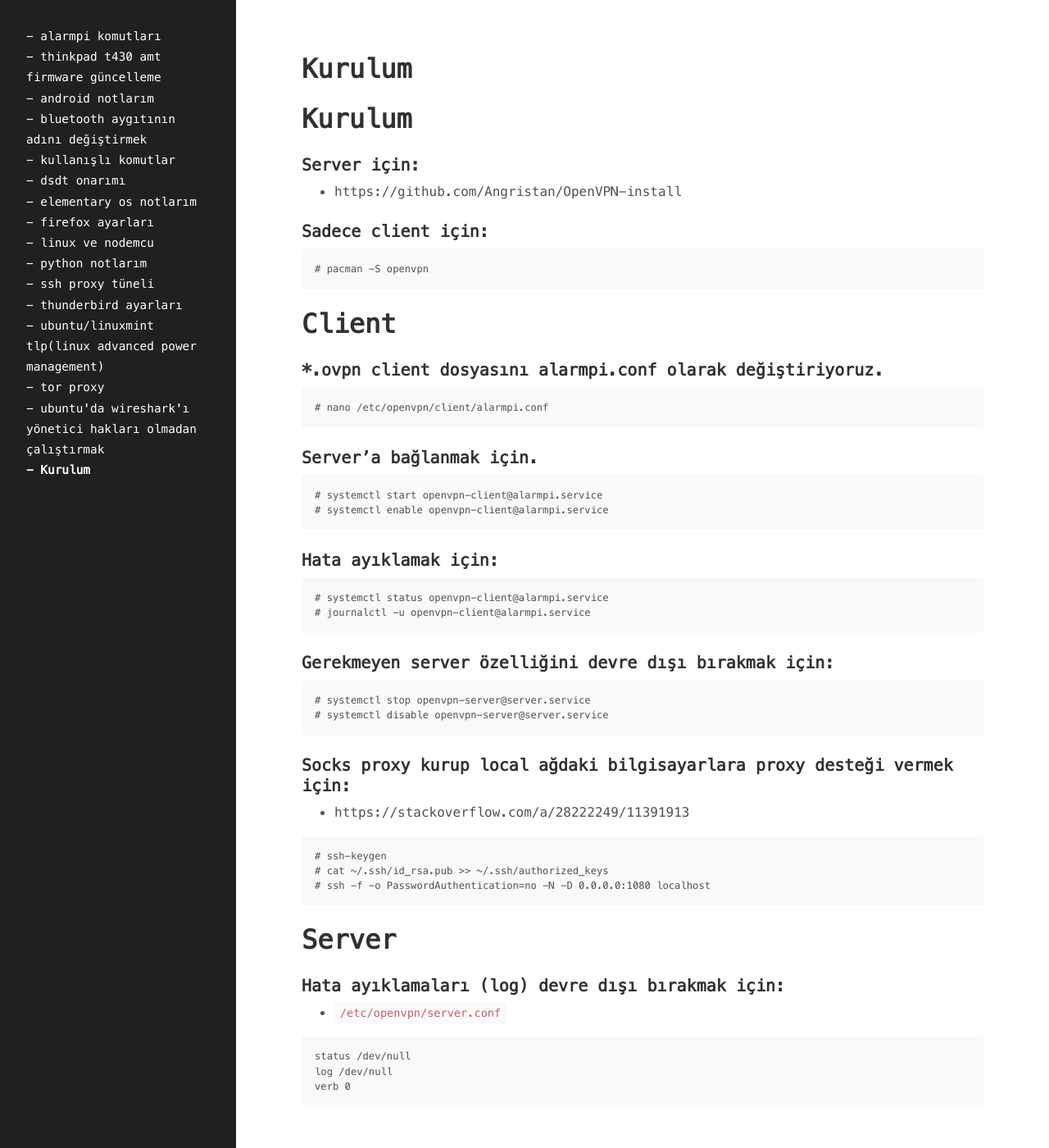
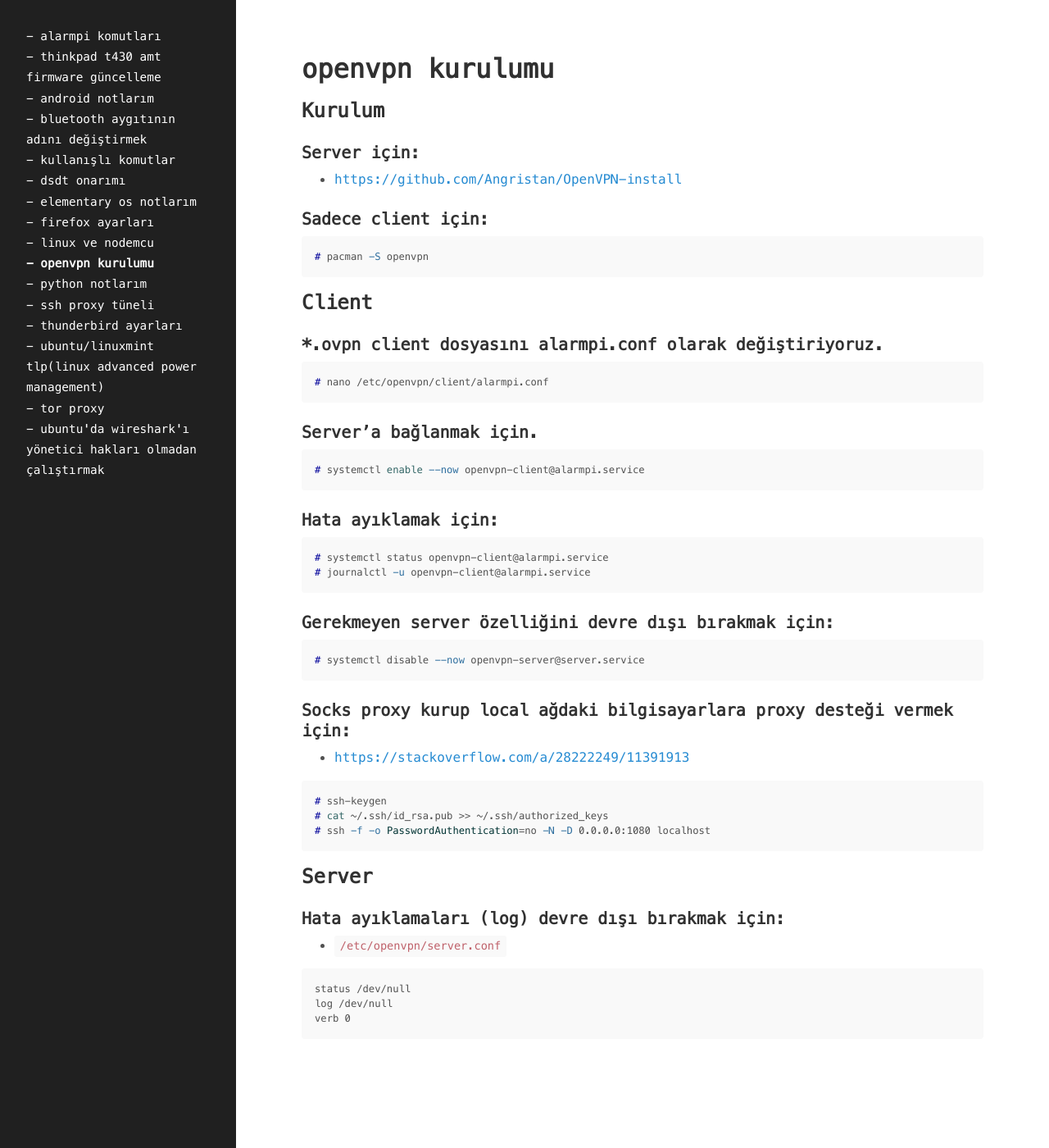
Before and after one commit to queeup/queeup.github.io, a Jekyll site: the page built from _pages/openvpn.md, in a window 1280 px wide and 1400 px high. Shown: the whole window at 82% size. Built offline with Jekyll 4.4.1, drawn with Linux system fonts in a browser that asks for light colours; our own code applies the rules of GitHub Pages for plain Markdown files.

Commit message:
openvpn.md: add title, add --now argument, correct urls and code highlighting

````diff
--- a/_pages/openvpn.md
+++ b/_pages/openvpn.md
@@ -1,55 +1,57 @@
-# Kurulum
+---
+layout: page
+title: openvpn kurulumu
+---
+## Kurulum
 
 ### Server için:
 
-* https://github.com/Angristan/OpenVPN-install
+* [https://github.com/Angristan/OpenVPN-install]()
 
 ### Sadece client için:
 
-```
+```console
 # pacman -S openvpn
 ```
 
-# Client
+## Client
 
 ### *.ovpn client dosyasını alarmpi.conf olarak değiştiriyoruz.
 
-```
+```console
 # nano /etc/openvpn/client/alarmpi.conf
 ```
 
 ### Server'a bağlanmak için.
 
-```
-# systemctl start openvpn-client@alarmpi.service
-# systemctl enable openvpn-client@alarmpi.service
+```console
+# systemctl enable --now openvpn-client@alarmpi.service
 ```
 
 ### Hata ayıklamak için:
 
-```
+```console
 # systemctl status openvpn-client@alarmpi.service
 # journalctl -u openvpn-client@alarmpi.service
 ```
 
 ### Gerekmeyen server özelliğini devre dışı bırakmak için:
 
-```
-# systemctl stop openvpn-server@server.service
-# systemctl disable openvpn-server@server.service
+```console
+# systemctl disable --now openvpn-server@server.service
 ```
 
 ### Socks proxy kurup local ağdaki bilgisayarlara proxy desteği vermek için:
 
-* https://stackoverflow.com/a/28222249/11391913
+* [https://stackoverflow.com/a/28222249/11391913]()
 
-```
+```console
 # ssh-keygen
 # cat ~/.ssh/id_rsa.pub >> ~/.ssh/authorized_keys
 # ssh -f -o PasswordAuthentication=no -N -D 0.0.0.0:1080 localhost
 ```
 
-# Server
+## Server
 
 ### Hata ayıklamaları (log) devre dışı bırakmak için:
 
````
